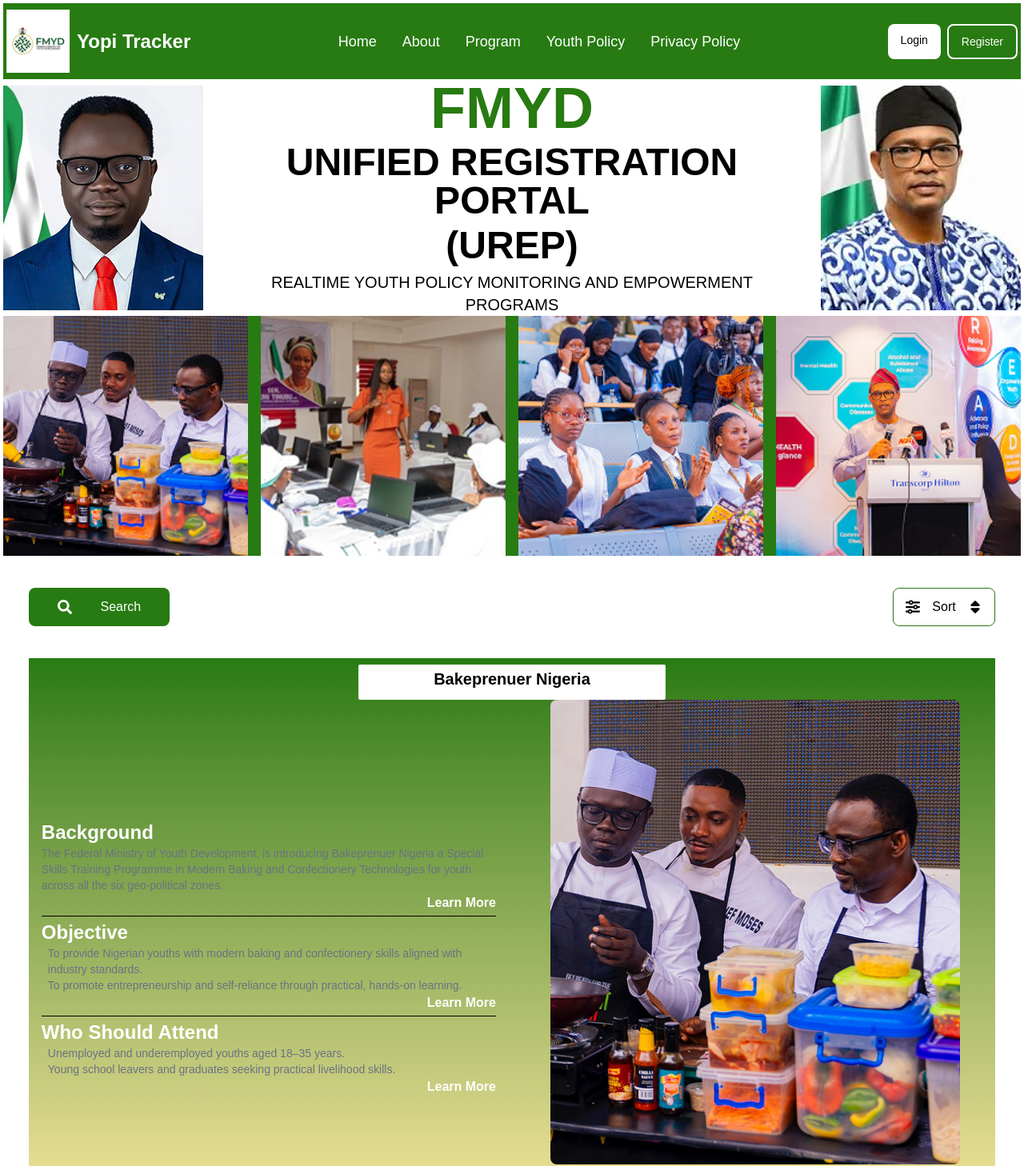
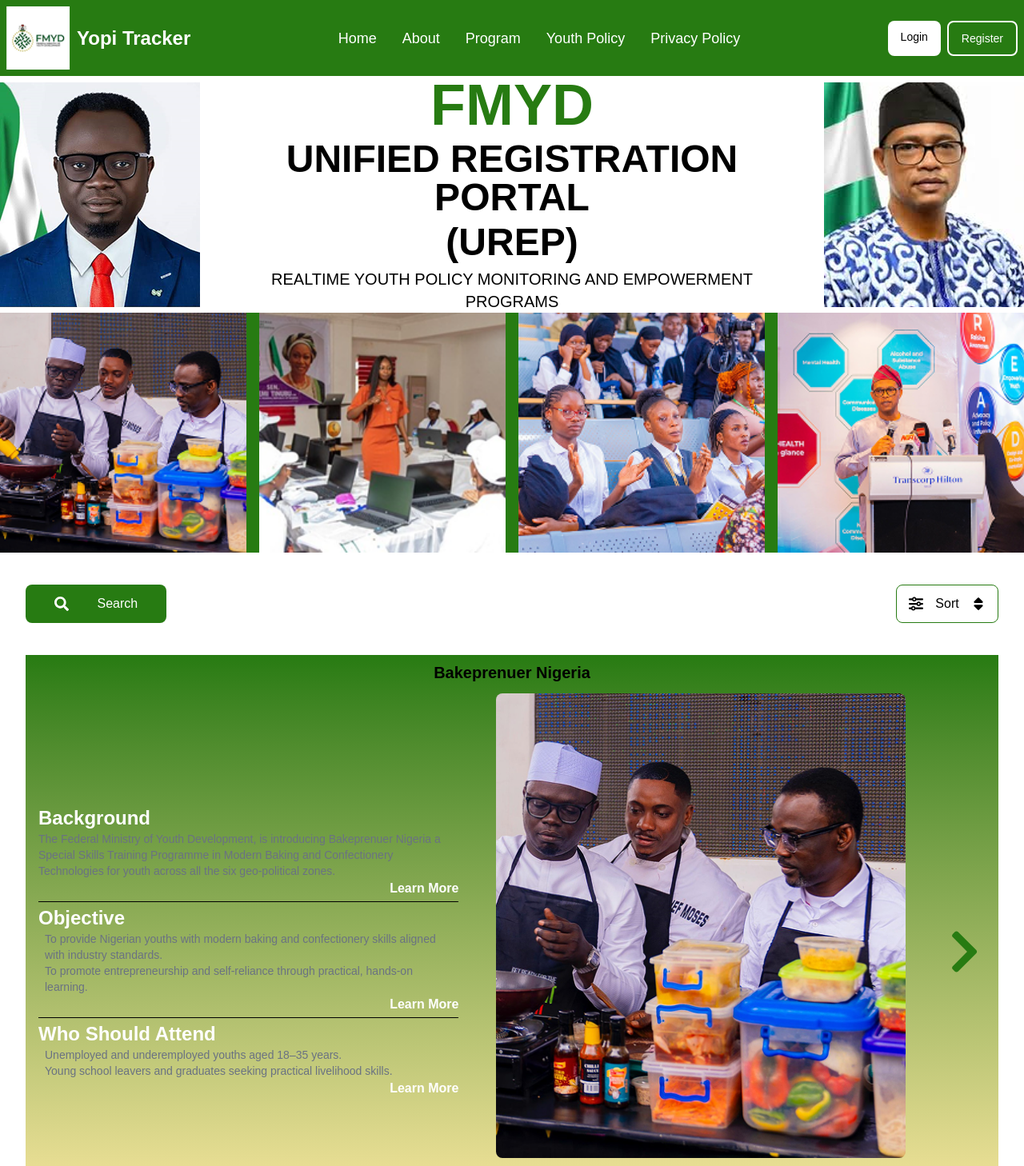
Before and after one commit to Blaziod/urep-frontend, a Next.js app: page / in a window 1280 px wide. Shown: the top 1458 px of the page at 80% size. Built offline with nearby package versions, Linux system fonts and the light colour scheme.

Commit message:
feat: fixed size of bakeprenuer

```diff
--- a/src/app/page.tsx
+++ b/src/app/page.tsx
@@ -3,15 +3,15 @@
 import React from "react";
 import Image from "next/image";
 import Link from "next/link";
-import {FaSearch} from "react-icons/fa";
+import {FaChevronRight, FaSearch} from "react-icons/fa";
 import {FaSliders, FaSort} from "react-icons/fa6";
 import FooterBar from "@/components/FooterBar";
 
 export default function Home() {
   return (
-      <div className={'pt-1 w-screen'}>
-        <div className={'px-4 sm:px-8 md:px-16 lg:px-1'}>
-          <div className={'mx-auto flex flex-col sm:flex-row items-center px-1 py-2 bg-[#277B12]'}>
+      <div className={'w-screen'}>
+        <div className={''}>
+          <div className={'mx-auto flex flex-col sm:flex-row items-center px-2 py-2 bg-[#277B12]'}>
             <div className="flex items-center">
               <Image className={'mr-2'} src={'/images/fmyd_logo.png'} alt={'logo'} width={80} height={80} />
               <h1 className={'text-white text-xl sm:text-2xl font-bold'}>Yopi Tracker</h1>
@@ -72,10 +72,8 @@
           {/*Program specific sections*/}
           {/* Bakeprenuer Nigeria */}
           {/* TODO: Make section like a carousel, with a button to scroll to next/prev program. Each program should have a title, description, image, and a link to the program page */}
-          <div className={'flex flex-col justify-center bg-gradient-to-b from-[#277B12] to-[#F9E79F] my-6 md:mt-10 py-2 px-4 h-[30%] w-[95%] mx-auto'}>
-            <div className={' bg-white px-4 pt-1 rounded-xs w-96 place-items-center self-center'}>
-              <h2 className={'font-semibold text-xl text-center text-black mb-2 md:mb-3'}>Bakeprenuer Nigeria</h2>
-            </div>
+          <div className={'flex flex-col justify-center bg-gradient-to-b from-[#277B12] to-[#F9E79F] my-6 md:mt-10 py-2 px-4 h-[5%] w-[95%] mx-auto'}>
+            <h2 className={'font-semibold text-xl text-center text-black mb-2 md:mb-3'}>Bakeprenuer Nigeria</h2>
             <div className={'flex flex-col lg:flex-row items-center gap-3 lg:gap-x-5 xl:gap-x-10'}>
               <div className={'flex-col justify-start w-full lg:w-1/2'}>
                 <h1 className={'text-white text-lg md:text-xl lg:text-2xl font-semibold '}>Background</h1>
@@ -101,9 +99,10 @@
                 <h3 className={'justify-self-end text-sm md:text-base text-white font-semibold'}>Learn More</h3>
               </div>
               <div className={'flex flex-col justify-center items-center w-full lg:w-1/2'}>
-                <Image src={'/images/cooking_chefs.png'} alt={'Bakeprenuer'} width={600} height={300} className={'rounded-lg w-full max-w-lg'}/>
+                <Image src={'/images/cooking_chefs.png'} alt={'Bakeprenuer'} width={350} height={100} className={'rounded-lg w-full max-w-lg'}/>
                 <h3 className={'text-center text-base md:text-lg text-[#277B12] font-semibold mt-3 rounded-lg bg-white px-6 py-3'}>Register Now</h3>
               </div>
+                <FaChevronRight width={200} height={200} color={'#277B12'} className={'text-white text-6xl cursor-pointer'}/>
             </div>
           </div>
 
```
